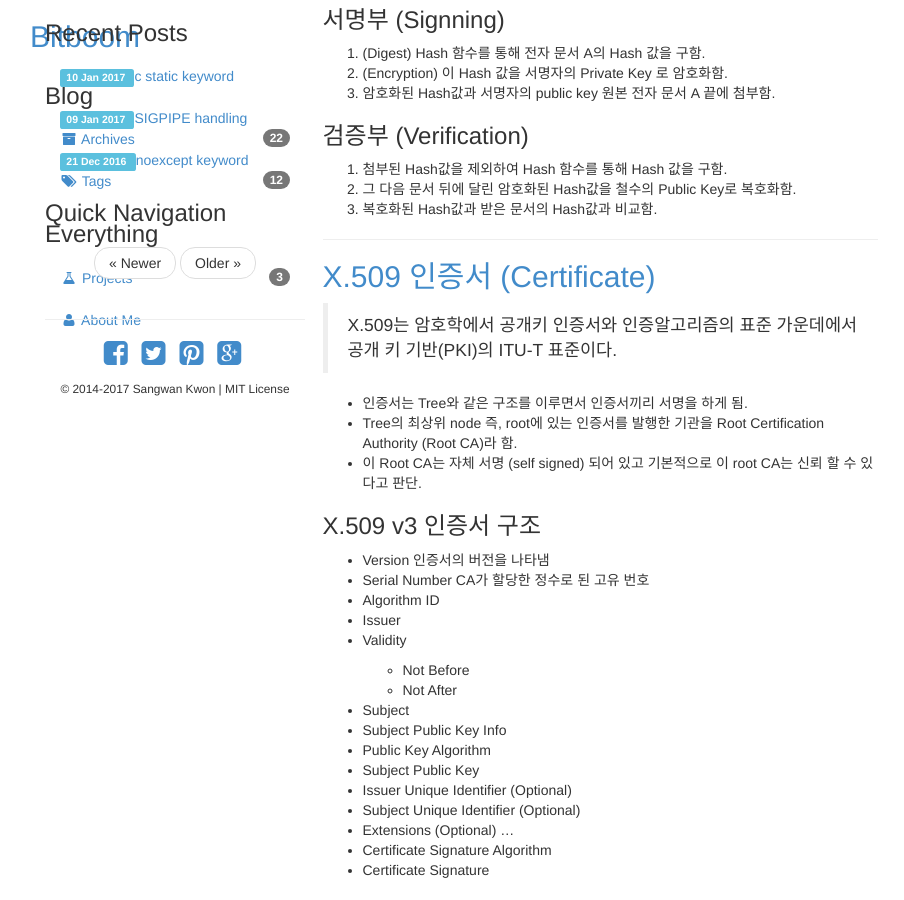
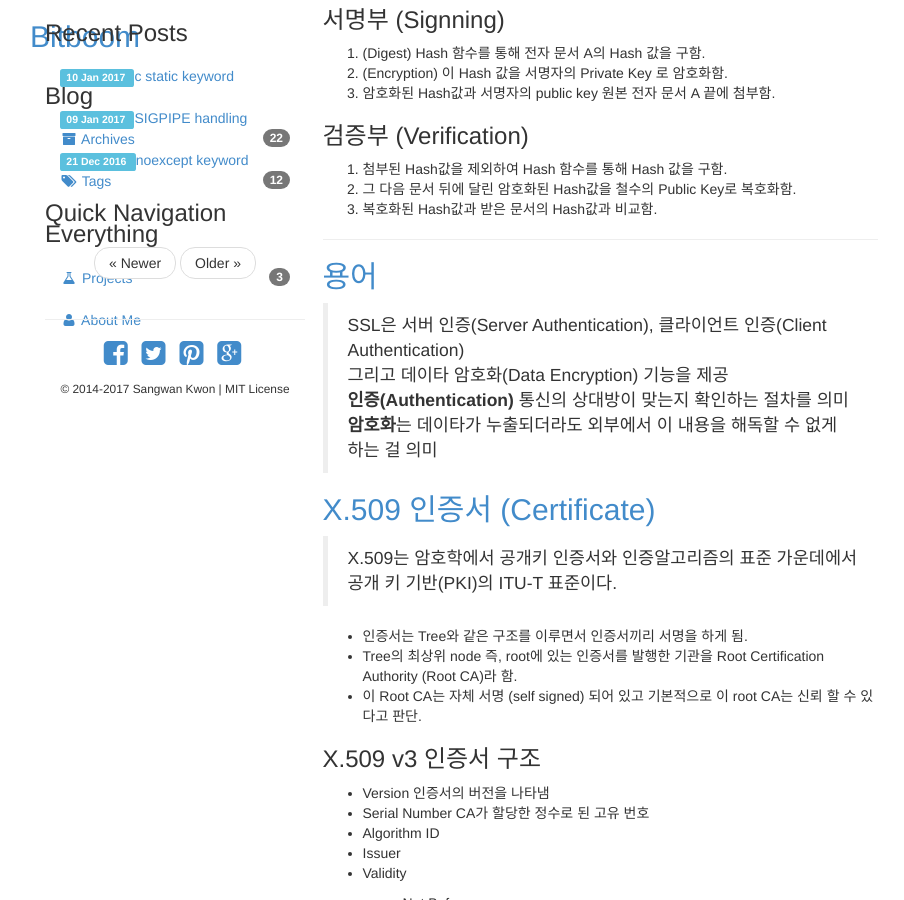
Before and after one commit to bitboom/bitboom.github.io, a Jekyll site: the page built from _posts/2016-09-21-certificate-basis.md, in a window 1280 px wide and 900 px high, scrolled down 432 px. Shown: the whole window, without its empty margins (40-944 px from the left). Built offline with Jekyll 4.4.1, drawn with Linux system fonts in a browser that asks for light colours.

Commit message:
Update 2016-09-21-certificate-basis.md

```diff
--- a/_posts/2016-09-21-certificate-basis.md
+++ b/_posts/2016-09-21-certificate-basis.md
@@ -24,6 +24,11 @@ tags: [digital signature]
 3. 복호화된 Hash값과 받은 문서의 Hash값과 비교함.
 
 ---
+## [용어][3]
+> SSL은 서버 인증(Server Authentication), 클라이언트 인증(Client Authentication)
+> 그리고 데이타 암호화(Data Encryption) 기능을 제공
+> **인증(Authentication)** 통신의 상대방이 맞는지 확인하는 절차를 의미
+> **암호화**는 데이타가 누출되더라도 외부에서 이 내용을 해독할 수 없게 하는 걸 의미
 
 ## [X.509 인증서 (Certificate)][2]
 > X.509는 암호학에서 공개키 인증서와 인증알고리즘의 표준 가운데에서 공개 키 기반(PKI)의 ITU-T 표준이다.
@@ -102,3 +107,4 @@ NOTE: Only way to tell the difference between PEM .cer and DER .cer is to open t
 
 [1]:https://www.google.co.kr/url?sa=t&rct=j&q=&esrc=s&source=web&cd=1&ved=0ahUKEwj7_veelZbRAhUN4mMKHbjJD3EQFggeMAA&url=https%3A%2F%2Fko.wikipedia.org%2Fwiki%2F%25EC%25A0%2584%25EC%259E%2590%25EC%2584%259C%25EB%25AA%2585&usg=AFQjCNEF8lnCfWrND41eP7kWRoG4Ncjs0A&sig2=zgr3FxNWR0p2L8OGCDKFjA&bvm=bv.142059868,d.cGc
 [2]:https://ko.wikipedia.org/wiki/X.509
+[3]:http://btsweet.blogspot.kr/2014/06/tls-ssl.html
```
